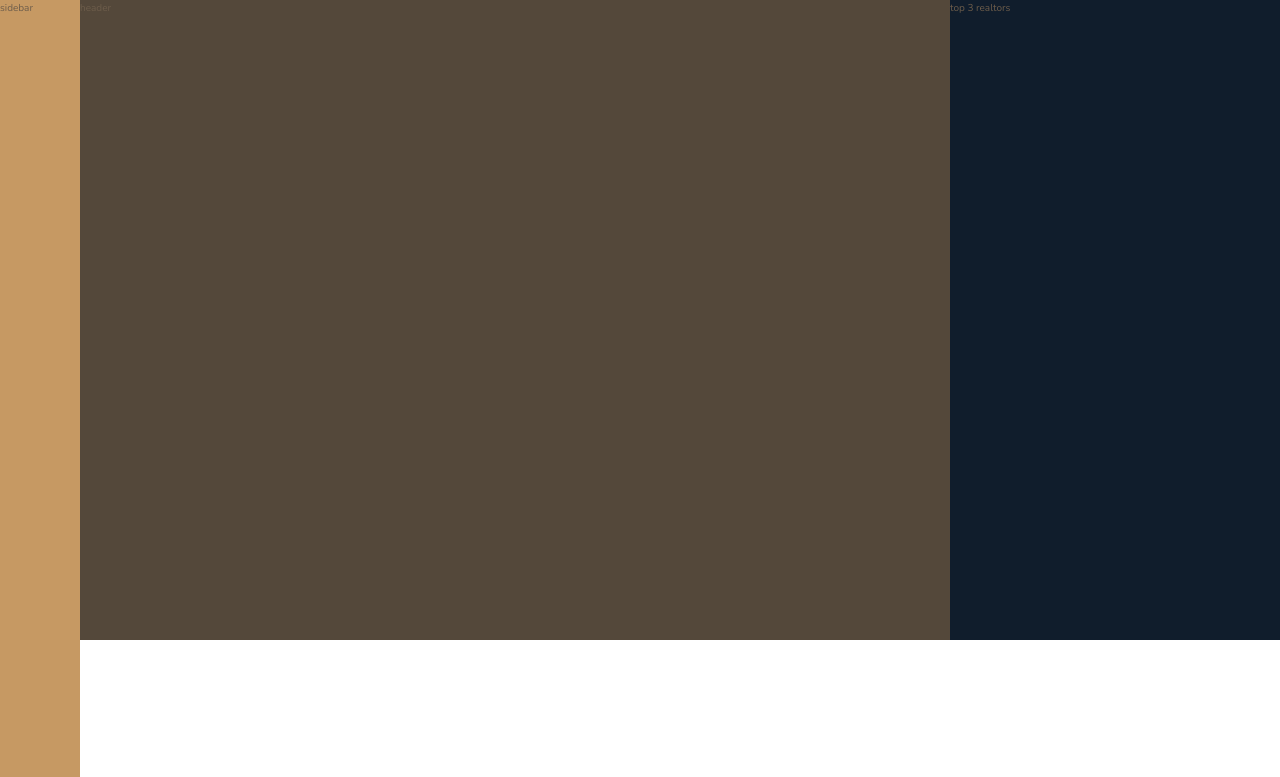
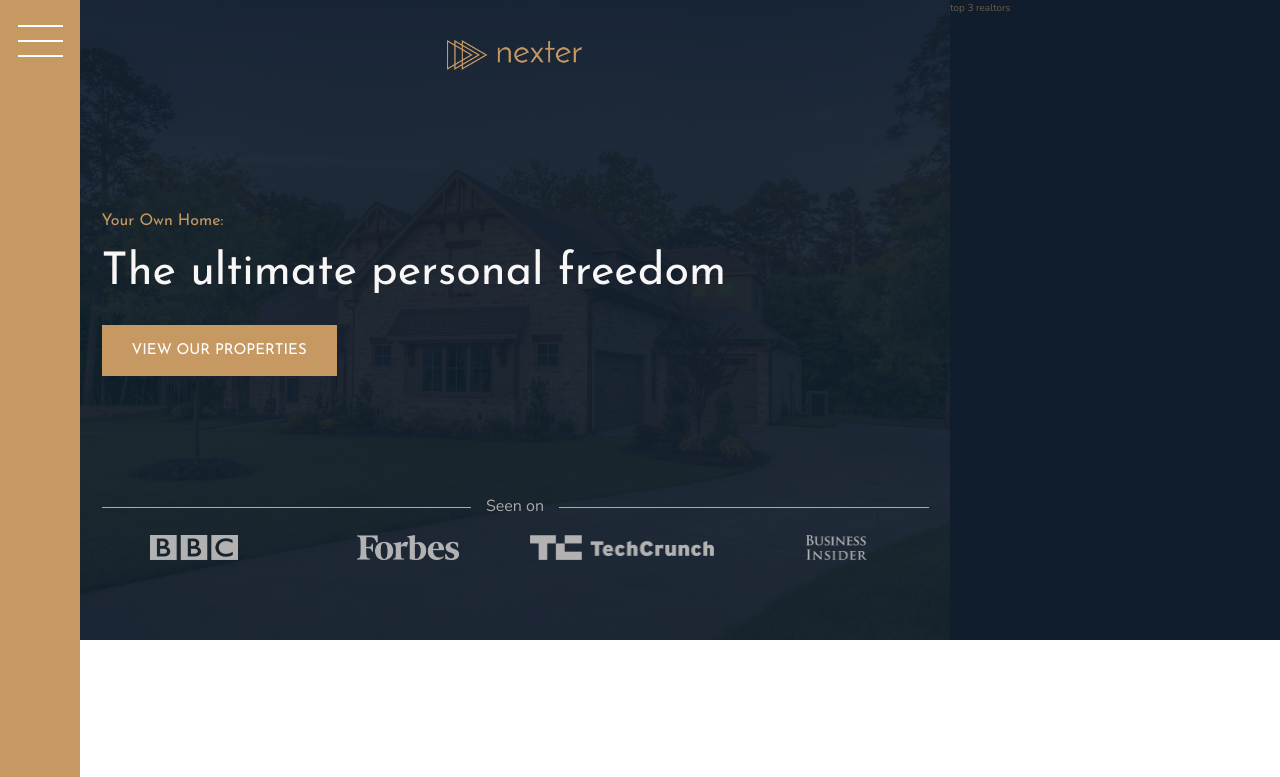
Before and after one commit to pl91/Nexter, a website built with Parcel: page src/index.html in a window 1280 px wide. Shown: the top 777 px of the page. Built offline with nearby package versions, Linux system fonts and the light colour scheme.

Commit message:
header, sidebar, footer complete

```diff
--- a/src/index.html
+++ b/src/index.html
@@ -12,13 +12,27 @@
         <title>nexter &mdash; your home, your freedom</title>
     </head>
     <body class="container">
+        <!-- sidebar start -->
         <div class="sidebar">
-            sidebar
+            <button class="nav-btn"></button>
         </div>
+        <!-- sidebar end -->
 
+        <!-- header start -->
         <header class="header">
-            header
+            <img src="img/logo.png" alt="Nexter logo" class="header__logo">
+            <h3 class="heading-3">Your own home:</h3>
+            <h1 class="heading-1">The ultimate personal freedom</h1>
+            <button class="btn header__btn">View our properties</button>
+            <div class="header__seenon-text">Seen on</div>
+            <div class="header__seenon-logos">
+                <img src="img/logo-bbc.png" alt="Seen on logo 1">
+                <img src="img/logo-forbes.png" alt="Seen on logo 2">
+                <img src="img/logo-techcrunch.png" alt="Seen on logo 3">
+                <img src="img/logo-bi.png" alt="Seen on logo 4">
+            </div>
         </header>
+        <!-- header end -->
 
         <div class="realtors">
             top 3 realtors
@@ -370,16 +384,21 @@
             </figure>
         </section>
         <!-- gallery end -->
-    2
+
+        <!-- footer start -->
         <footer class="footer">
-            <nav class="nav">
+            <ul class="nav">
                 <li class="nav__item"><a href="#" class="nav__link"> Find your dream home</a></li>
                 <li class="nav__item"><a href="#" class="nav__link"> Request proposal</a></li>
                 <li class="nav__item"><a href="#" class="nav__link"> Download home planner</a></li>
                 <li class="nav__item"><a href="#" class="nav__link"> Contact us</a></li>
                 <li class="nav__item"><a href="#" class="nav__link"> Submit your propery</a></li>
                 <li class="nav__item"><a href="#" class="nav__link"> Come work with us!</a></li>
-            </nav>
+            </ul>
+            <p class="copyright">
+                &copy; copyright 2022 by Paul Liani. Lorem ipsum dolor sit amet, consectetur adipisicing elit. Quos exercitationem aspernatur reprehenderit eaque omnis, magnam animi? Laborum tempora dolor aut obcaecati impedit neque commodi molestias optio quos.
+            </p>
         </footer>
+        <!-- footer end -->
     </body>
 </html>
--- a/src/sass/_footer.scss
+++ b/src/sass/_footer.scss
@@ -1,4 +1,49 @@
 .footer {
     background-color: $color-secondary;
     grid-column: full-start / full-end;
+    padding: 8rem;
 }
+
+.nav {
+    list-style: none;
+
+    display: grid;
+    grid-template-columns: repeat(auto-fit, minmax(15rem, 1fr));
+    grid-gap: 2rem;
+    align-items: center;
+
+    // display: flex;
+    // gap: 2rem;
+    // justify-content: center;
+    // flex-wrap: wrap;
+
+    &__link:link,
+    &__link:visited {
+        font-size: 1.4rem;
+        color: #fff;
+        text-decoration: none;
+        font-family: $font-display;
+        text-transform: uppercase;
+        text-align: center;
+        padding: 1.5rem;
+        display: block;
+        transition: all .2s;
+
+
+    }
+
+    &__link:hover,
+    &__link:active {
+        background-color: rgba(#fff, .05);
+        transform: translateY(-3px);
+    }
+}
+
+.copyright {
+    font-size: 1.4rem;
+    color: $color-grey-light-2;
+    margin: 0 auto;
+    margin-top: 6rem;
+    text-align: center;
+    width: 70%;
+}
--- a/src/sass/_header.scss
+++ b/src/sass/_header.scss
@@ -1,4 +1,55 @@
 .header {
-    background-color: $color-grey-dark-1;
     grid-column: full-start / col-end 6;
+    background-image: linear-gradient(rgba($color-secondary, .93), rgba($color-secondary, .93)), url(../img/hero.jpeg);
+    background-size: cover;
+    background-position: center;
+    padding: 8rem;
+    padding-top: 4rem;
+
+    display: grid;
+    grid-template-rows: 1fr min-content 6rem 1fr;
+    grid-template-columns: max-content;
+    grid-row-gap: 1.5rem;
+    justify-content: center;
+
+    &__logo {
+        height: 3rem;
+        justify-self: center;
+    }
+
+    &__btn {
+        align-self: start;
+        justify-self: start;
+    }
+
+    &__seenon-text {
+        display: grid;
+        grid-template-columns: 1fr max-content 1fr;
+        grid-column-gap: 1.5rem;
+        align-items: center;
+
+        font-size: 1.6rem;
+        color: $color-grey-light-2;
+
+        &::before,
+        &::after {
+            content: "";
+            height: 1px;
+            display: block;
+            background-color: currentColor;
+        }
+    }
+
+    &__seenon-logos {
+        display: grid;
+        grid-template-columns: repeat(4, 1fr);
+        grid-column-gap: 3rem;
+        justify-items: center;
+
+        img {
+            height: 2.5rem;
+            filter: brightness(70%);
+        }
+
+    }
 }
--- a/src/sass/_sidebar.scss
+++ b/src/sass/_sidebar.scss
@@ -2,4 +2,34 @@
     background-color: $color-primary;
     grid-column: sidebar-start / sidebar-end;
     grid-row: 1 / -1;
+
+    display: flex;
+    justify-content: center;
 }
+
+.nav-btn {
+    border: none;
+    border-radius: 0;
+
+    background-color: #fff;
+    height: 2px;
+    width: 4.5rem;
+    margin-top: 4rem;
+
+    &::before,
+    &::after {
+    content: "";
+    display: block;
+    background-color: #fff;
+    height: 2px;
+    width: 4.5rem;
+    }
+
+    &::before {
+        transform: translateY(-1.5rem);
+    }
+
+    &::after {
+        transform: translateY(1.3rem);
+    }
+}
--- a/src/sass/_typography.scss
+++ b/src/sass/_typography.scss
@@ -5,6 +5,9 @@
 
 .heading-1 {
   @extend %heading;
+  font-size: 4.5rem;
+  color: $color-grey-light-1;
+  line-height: 1;
 }
 
 .heading-2 {
```
